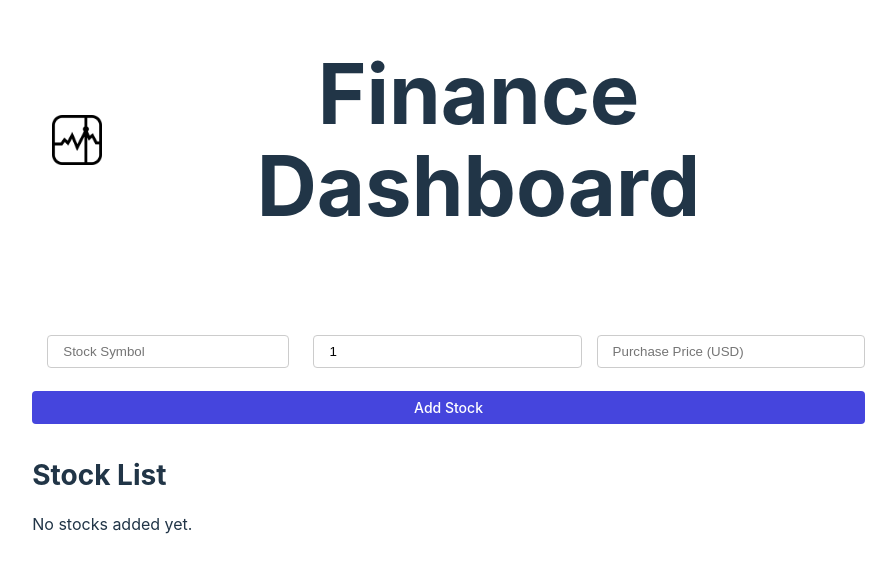
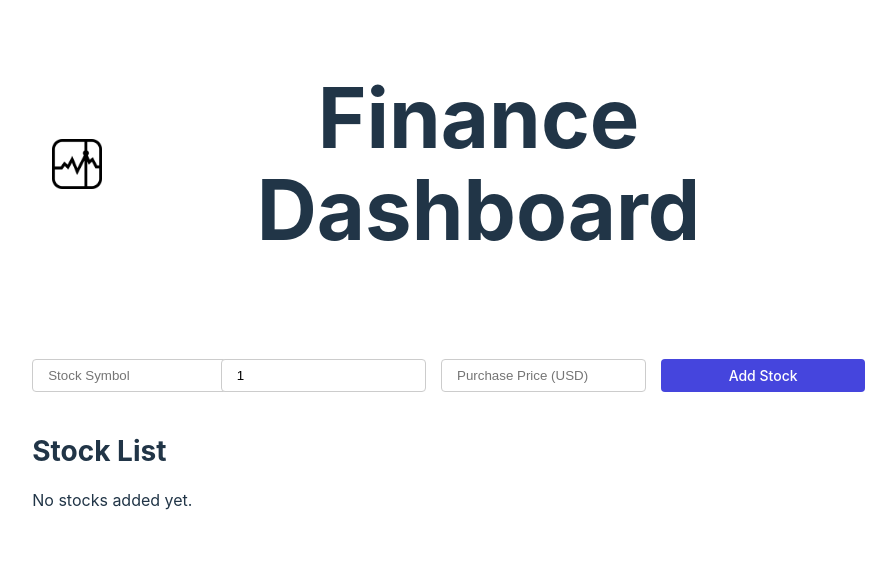
Before and after one commit to jayelinjiaqi/capstone-jayelin-se100, a React (Vite) app: page / in a window 1280 px wide. Shown: the part 138-710 px from the top of the page, without its empty margins (14-910 px from the left). Built offline with nearby package versions, Linux system fonts and the light colour scheme.

Commit message:
210 app.css

```diff
--- a/src/App.css
+++ b/src/App.css
@@ -10,7 +10,6 @@
 /* Flex row for input fields */
 .input-row {
   display: flex;
-  flex-wrap: wrap;
   gap: 15px;
   justify-content: center;
   align-items: center;
@@ -18,11 +17,43 @@
   margin-top: 20px;
 }
 
-/* Standardize input widths */
+/* Apply uniform width to all input elements inside input-row */
 .input-row > * {
-  width: 180px; /* Set equal width for all inputs */
-  min-width: 150px;
-  flex-grow: 1;
+  flex: 1; /* Allow items to flex for equal spacing */
+  max-width: 210px; /* Set max width */
+}
+
+/* Stock symbol input box adjustments */
+.dropdown-container {
+  width: 100%; /* Full width within flex item */
+  padding: 8px 0; /* Adjust padding to match other input elements */
+}
+
+.searchInput {
+  width: 100%; /* Match width with other inputs */
+  padding: 8px 15px;
+  border: 1px solid #ccc;
+  border-radius: 4px;
+}
+
+/* Suggestions box styling */
+.suggestionBox {
+  position: absolute;
+  background: white;
+  border: 1px solid #ccc;
+  width: 100%; /* Match input width */
+  max-height: 150px;
+  overflow-y: auto;
+  z-index: 10;
+}
+
+.suggestionItem {
+  padding: 1px;
+  cursor: pointer;
+}
+
+.suggestionItem:hover {
+  background-color: #f0f0f0;
 }
 
 /* Button styling */
```
